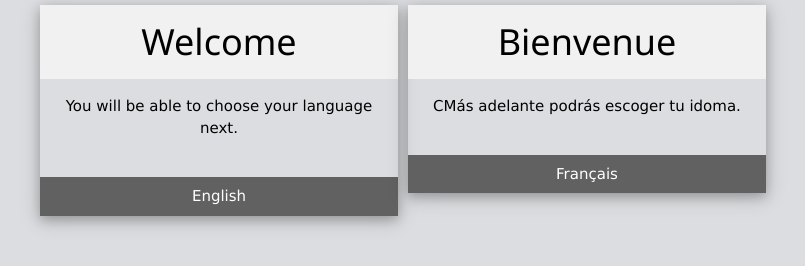
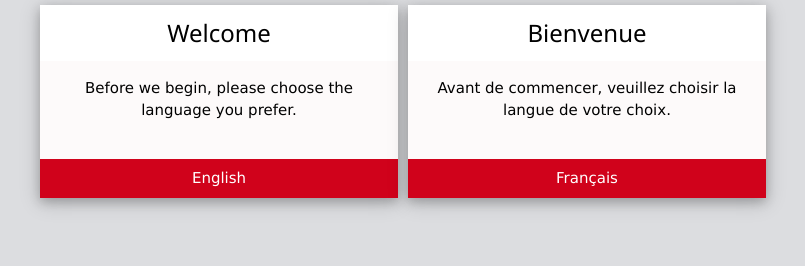
Before and after one commit to DwijaPatel/moonshot-client-ui, a plain HTML site: page index.html in a window 1280 px wide. Shown: the whole page, without its empty margins (237-1042 px from the left). Drawn offline with nearby package versions, Linux system fonts and the light colour scheme.

Commit message:
index html style changes

```diff
--- a/index.html
+++ b/index.html
@@ -56,7 +56,7 @@
         .talk-say {
             color: #212121;
             display: block;
-            background: rgba(255, 255, 255, 0.75);
+            background: #fAEFF0;
             padding: 8px 16px;
             border-radius: 2px 15px 15px 15px;
             font-weight: 400;
@@ -112,7 +112,7 @@
         }
 
         .talk-reply {
-            background: rgba(44, 44, 44, 0.67);
+            background: #D0021B;
             color: #fff;
             padding: 8px 16px;
             border-radius: 15px 15px 2px 15px;
@@ -188,7 +188,7 @@
                     event.preventDefault();
                 }
             });
-            say('Hi in ' + selectedLanguage);
+            say('Hi');
             say('What type of content do you want?');
 
         }
@@ -208,34 +208,34 @@
     <div id="chat" class="bubble-container" >
 
         <div id="chatwrap" class="bubble-wrap" style="padding-bottom: 100px;">
-
         </div>
 
         <div class="input-wrap"><p1>Please enter your question:</p1><textarea aria-label="Ask me anything!" id="inputbox" placeholder="Ask me anything..." onkeypress=""></textarea></div>
     </div>
 
+
 <div id="lang" class="w3-container" style="width:60%; margin:auto;">
         <div class="w3-row">
                 <div class="w3-half w3-center">
                         <div class="w3-card-4"  style="margin: 5px">
-                                <header class="w3-container w3-light-grey">
-                                  <h1>Welcome</h1>
+                                <header class="w3-container" style="background-color: #FFFFFF">
+                                  <h3>Welcome</h3>
                                 </header>
-                                <div class="w3-container">
-                                  <p>You will be able to choose your language next.</p><br>
+                                <div class="w3-container" style="background-color: #FDFAFA">
+                                  <p>Before we begin, please choose the language you prefer.</p><br>
                                 </div>
-                                <button class="w3-button w3-block w3-dark-grey" onclick="setLanguage('English')">English</button>
+                                <button class="w3-button w3-block" style="background-color: #D0021B; color: #FFFFFF" onclick="setLanguage('English')">English</button>
                               </div>
                 </div>
                 <div class="w3-half w3-center" >
                         <div class="w3-card-4"  style="margin: 5px">
-                                <header class="w3-container w3-light-grey">
-                                  <h1>Bienvenue</h1>
+                                <header class="w3-container" style="background-color: #FFFFFF">
+                                  <h3>Bienvenue</h3>
                                 </header>
-                                <div class="w3-container">
-                                  <p>CMás adelante podrás escoger tu idoma.</p><br>
+                                <div class="w3-container" style="background-color: #FDFAFA">
+                                  <p>Avant de commencer, veuillez choisir la langue de votre choix.</p><br>
                                 </div>
-                                <button class="w3-button w3-block w3-dark-grey" onclick="setLanguage('Français')">Français</button>
+                                <button class="w3-button w3-block"style="background-color: #D0021B; color: #FFFFFF" onclick="setLanguage('Français')">Français</button>
                               </div>
                 </div>
               </div>
```
